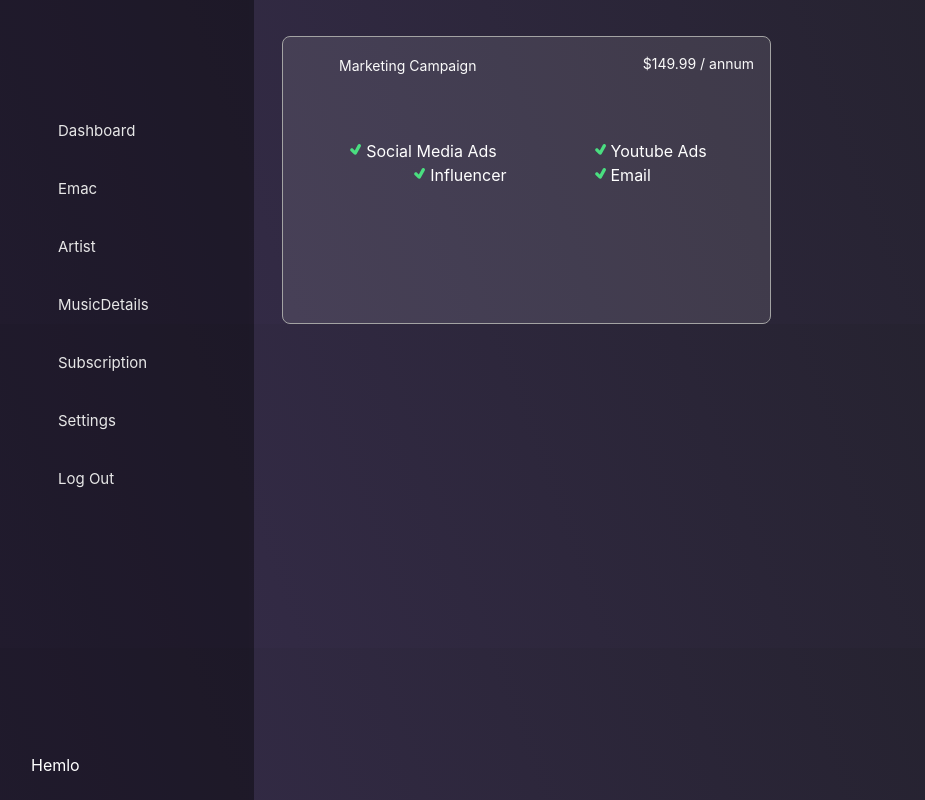
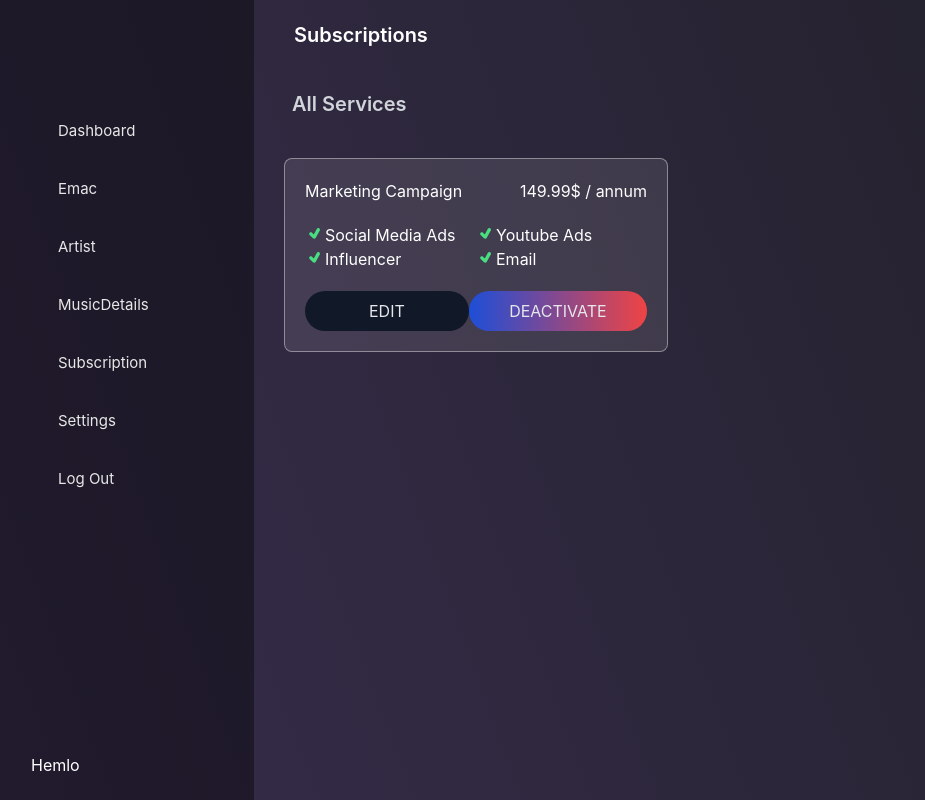
Before and after one commit to divyesh123-jain/Musicapp, a Next.js app: page /Subscription in a window 1280 px wide. Shown: the whole page, without its empty margins (6-931 px from the left). Built offline with nearby package versions, Linux system fonts and the light colour scheme.

Commit message:
subscription page, back icon work, responsiceness work

```diff
--- a/pages/EMAC.js
+++ b/pages/EMAC.js
@@ -4,7 +4,7 @@ import React from "react";
 const EMAC = () => {
   return (
     <>
-      <div className="ml-[270px] pt-10 pr-6 pb-8 pl-6">
+      <div className="md:ml-[270px] min-h-[100vh] text-white p-5">
         <div>
           <div className="text-3xl text-white font-bold">
             <span className="text-red-400 to">Emergence Music Ambassadors</span>{" "}
--- a/pages/Subscription.js
+++ b/pages/Subscription.js
@@ -1,22 +1,29 @@
-import React from 'react';
-import { TiTick } from 'react-icons/ti';
+import React from "react";
+import { BsArrowLeftCircle } from "react-icons/bs";
+import { TiTick } from "react-icons/ti";
 
 const Subscription = () => {
   return (
-    <div className="mx-72 flex flex-col space-y-4 mt-9">
-      <div className="w-[489px] h-[288px] relative bg-white bg-opacity-10 rounded-lg border border-neutral-400">
-        <div className="absolute left-4 top-4 flex items-center gap-4">
-          <div className="w-6 h-6 relative">
-            <div className="w-5 h-4 absolute left-1 top-1"></div>
-          </div>
-          <div className="text-neutral-50 text-sm font-normal leading-normal">Marketing Campaign</div>
+    <>
+      <div class="md:ml-[270px] min-h-[100vh] text-white p-5">
+        <div className="align-items-center justify-content-between flex text-white">
+          <h2 className="text-white ml-[10px] font-sf-pro-text text-[24px] font-semibold tracking-normal text-left sm:text-[20px]">
+            Subscriptions
+          </h2>
         </div>
-        <div className="absolute right-4 top-4 text-right text-neutral-50 text-sm font-normal leading-normal">$149.99 / annum</div>
+        <div className="flex mt-10 ml-2 justify-between text-gray-300 font-semibold text-xl">
+          All Services
+        </div>
 
-        <div className='relative flex space-x-16 justify-center top-[82px]'>
-
-        <div className="grid grid-cols-2 space-x-16 text-white mt-5">
-                <div className="flex  ">
+        <div className="md:mt-10 ">
+          <div className="mt-5 md:flex flex-row justify-start md:space-x-2 space-y-2 md:space-y-0">
+            <div className="p-5 border rounded-lg backdrop-opacity-25 bg-white/10 border-white/40 md:w-[30vw]">
+              <div className="flex justify-between">
+                <div>Marketing Campaign</div>
+                <div>149.99$ / annum</div>
+              </div>
+              <div className="grid grid-cols-2 mt-5">
+                <div className="flex ">
                   {" "}
                   <div>
                     <TiTick className="text-green-400 text-xl" />
@@ -33,27 +40,80 @@ const Subscription = () => {
                 <div className="flex ">
                   {" "}
                   <div>
-                    <TiTick className="text-green-400  text-xl" />
-                  </div>
+                    <TiTick className="text-green-400 text-xl" />
+                  </div>{" "}
                   <div>Influencer</div>{" "}
                 </div>
                 <div className="flex ">
-
+                  {" "}
                   <div>
                     <TiTick className="text-green-400 text-xl" />
                   </div>{" "}
                   <div>Email</div>{" "}
                 </div>
               </div>
+              <div className="space-y-3 md:space-y-0 mt-5 md:flex md:justify-between">
+                <div className="pl-16 pr-16 pt-2 pb-2 text-gray-200 bg-gray-900 rounded-full flex justify-center items-center">
+                  EDIT
+                </div>
+                <div className="pl-10 pr-10 pt-2 pb-2 text-gray-200 bg-gradient-to-r from-blue-700 to-red-500 rounded-full flex justify-center items-center">
+                  DEACTIVATE
+                </div>
+                <div></div>
+              </div>
+            </div>
+          </div>
+        </div>
+      </div>
+    </>
+    // <div className="mx-72 flex flex-col space-y-4 mt-9">
+    //   <div className="w-[489px] h-[288px] relative bg-white bg-opacity-10 rounded-lg border border-neutral-400">
+    //     <div className="absolute left-4 top-4 flex items-center gap-4">
+    //       <div className="w-6 h-6 relative">
+    //         <div className="w-5 h-4 absolute left-1 top-1"></div>
+    //       </div>
+    //       <div className="text-neutral-50 text-sm font-normal leading-normal">Marketing Campaign</div>
+    //     </div>
+    //     <div className="absolute right-4 top-4 text-right text-neutral-50 text-sm font-normal leading-normal">$149.99 / annum</div>
 
+    //     <div className='relative flex space-x-16 justify-center top-[82px]'>
 
-        </div>
+    //     <div className="grid grid-cols-2 space-x-16 text-white mt-5">
+    //             <div className="flex  ">
+    //               {" "}
+    //               <div>
+    //                 <TiTick className="text-green-400 text-xl" />
+    //               </div>{" "}
+    //               <div>Social Media Ads</div>{" "}
+    //             </div>
+    //             <div className="flex ">
+    //               {" "}
+    //               <div>
+    //                 <TiTick className="text-green-400 text-xl" />
+    //               </div>{" "}
+    //               <div>Youtube Ads</div>{" "}
+    //             </div>
+    //             <div className="flex ">
+    //               {" "}
+    //               <div>
+    //                 <TiTick className="text-green-400  text-xl" />
+    //               </div>
+    //               <div>Influencer</div>{" "}
+    //             </div>
+    //             <div className="flex ">
 
+    //               <div>
+    //                 <TiTick className="text-green-400 text-xl" />
+    //               </div>{" "}
+    //               <div>Email</div>{" "}
+    //             </div>
+    //           </div>
 
-          </div>
+    //     </div>
 
-      </div>
+    //       </div>
 
+    //   </div>
   );
 };
 
--- a/pages/artists.js
+++ b/pages/artists.js
@@ -1,19 +1,26 @@
 import { useRouter } from "next/router";
 import React from "react";
 import { BiSearch } from "react-icons/bi";
+import { BsArrowLeftCircle } from "react-icons/bs";
 
 const Artists = () => {
   const router = useRouter();
   return (
     <>
-      <div class="flex-1  justify-center items-center w-[256px] px-2 sm:px-0">
-        <div class="flex justify-center items-center w-[756px]">
+      <div class="md:ml-[270px] min-h-[100vh] text-white p-5">
+        {/* <div class=" items-center w-[756px]">
           <h3 class=" mt-12 text-4xl text-white">All Artists</h3>
+        </div> */}
+        <div className="align-items-center justify-content-between flex text-white">
+          <BsArrowLeftCircle className="text-[30px] flex justify-center items-center" />
+          <h2 className="text-white ml-[10px] font-sf-pro-text text-[24px] font-semibold tracking-normal text-left sm:text-[20px]">
+            Artist Profile
+          </h2>
         </div>
 
         {/* ----search------ */}
-        <div class="max-w-md mx-72 pt-5 ">
-          <div class="relative flex items-center w-[931px] h-[56px] border backdrop-opacity-25 bg-white/10 border-white/40  rounded-lg focus-within:shadow-lg overflow-hidden">
+        <div class="max-w-md pt-5 ">
+          <div class="relative flex items-center w-[80vw] md:w-[70vw] h-[56px] border backdrop-opacity-25 bg-white/10 border-white/40  rounded-lg focus-within:shadow-lg overflow-hidden">
             <input
               class="peer h-full w-full outline-none text-xl p-2 backdrop-opacity-25 bg-white/10 border-white/40 pr-2"
               type="text"
@@ -27,8 +34,13 @@ const Artists = () => {
           </div>
         </div>
 
-        <div className=" mx-72  sm:mb-0 mt-10 grid gap-6 grid-cols-1 sm:grid-cols-2 md:grid-cols-3 items-center lg:grid-cols-4" onClick={ () => {router.push("/artists/name")}}>
-          <div className="relative group w-[214.8px] h-[207.8px] border-[1px] items-center sm:py-12 px-4 flex flex-col space-y-2 cursor-pointer rounded-xl backdrop-opacity-25 bg-white/10 border-white/40 hover:smooth-hover hover:backdrop-opacity-25 hover:bg-black/20 hover:border-red-500">
+        <div
+          className="  sm:mb-0 mt-10 grid gap-6 grid-cols-1 sm:grid-cols-2 md:grid-cols-3 items-center lg:grid-cols-4"
+          onClick={() => {
+            router.push("/artists/name");
+          }}
+        >
+          <div className="relative group w-[214.8px] h-[207.8px] border-[1px] justify-center items-center sm:py-12 px-4 flex flex-col space-y-2 cursor-pointer rounded-xl backdrop-opacity-25 bg-white/10 border-white/40 hover:smooth-hover hover:backdrop-opacity-25 hover:bg-black/20 hover:border-red-500">
             <img
               className="w-[112px] h-[112px]   mx-10 justify-center  object-cover object-center rounded-full"
               href="/ArtistProfile"
--- a/pages/artists/[artistNo].js
+++ b/pages/artists/[artistNo].js
@@ -56,7 +56,11 @@ const ArtistProfile = () => {
         <div
           className={`${styles["em-db-content-title"]} d-flex align-items-center justify-content-between`}
         >
-          <BsArrowLeftCircle className={styles["em-db-content-title-icon"]} />
+          <BsArrowLeftCircle className={`${styles["em-db-content-title-icon"]} cursor-pointer`}
+            onClick={() => {
+              router.push(`/artists/`);
+            }}
+          />
           <h2 className="text-white">Artist Profile</h2>
         </div>
 
--- a/pages/artists/[artistNo]/[musicNo].js
+++ b/pages/artists/[artistNo]/[musicNo].js
@@ -8,15 +8,31 @@ import { useRouter } from "next/router";
 
 const MusicDetails = () => {
   const router = useRouter();
+  const artistName = router.query.artistNo;
   const musicNumber = router.query.musicNo;
   return (
     <>
-      <div className={`${styles["em-db-content"]} ml-[270px] text-white`}>
-        <div
+      <div className="md:ml-[270px] min-h-[100vh] text-white p-5">
+        {/* <div
           className={`${styles["em-db-content-title"]} d-flex align-items-center justify-content-between`}
         >
-          <BsArrowLeftCircle className={styles["em-db-content-title-icon"]} />
-          <h2>{musicNumber}</h2>
+          <BsArrowLeftCircle
+            className={`${styles["em-db-content-title-icon"]} cursor-pointer`}
+            onClick={() => {
+              router.push(`/artists/${artistName}/`);
+            }}
+          />
+          <h2>{musicNumber}</h2>z
+        </div> */}
+        <div className="align-items-center justify-content-between flex text-white">
+          <BsArrowLeftCircle className="text-[30px] flex justify-center items-center cursor-pointer"
+            onClick={() => {
+              router.push(`/artists/${artistName}/`);
+            }}
+          />
+          <h2 className="text-white ml-[10px] font-sf-pro-text text-[24px] font-semibold tracking-normal text-left sm:text-[20px]">
+          {musicNumber}
+          </h2>
         </div>
         <div
           className={`${styles["em-db-content-body"]} grid lg:grid-cols-3 grid-cols-1 p-3 mt-2 space-x-2`}
@@ -29,7 +45,7 @@ const MusicDetails = () => {
             />
           </div>
 
-          <div className="left-[46px] grid grid-cols-2 gap-4">
+          <div className="left-[46px] grid grid-cols-2 gap-4 mt-5 md:mt-0">
             <div className="flex-col justify-start items-start gap-2 flex">
               <div className="text-neutral-400 text-[16px] font-medium leading-tight">
                 Track Title
```
